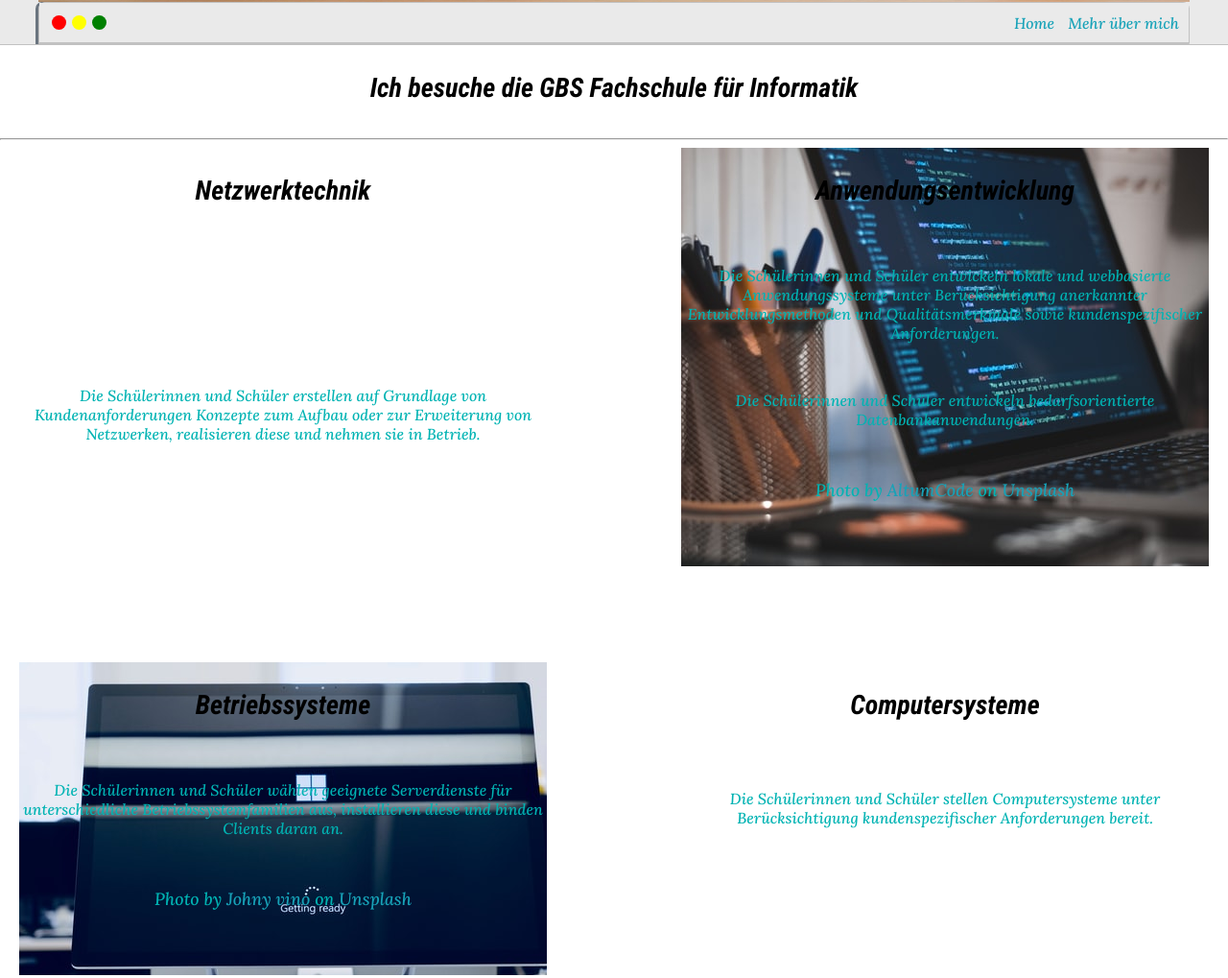
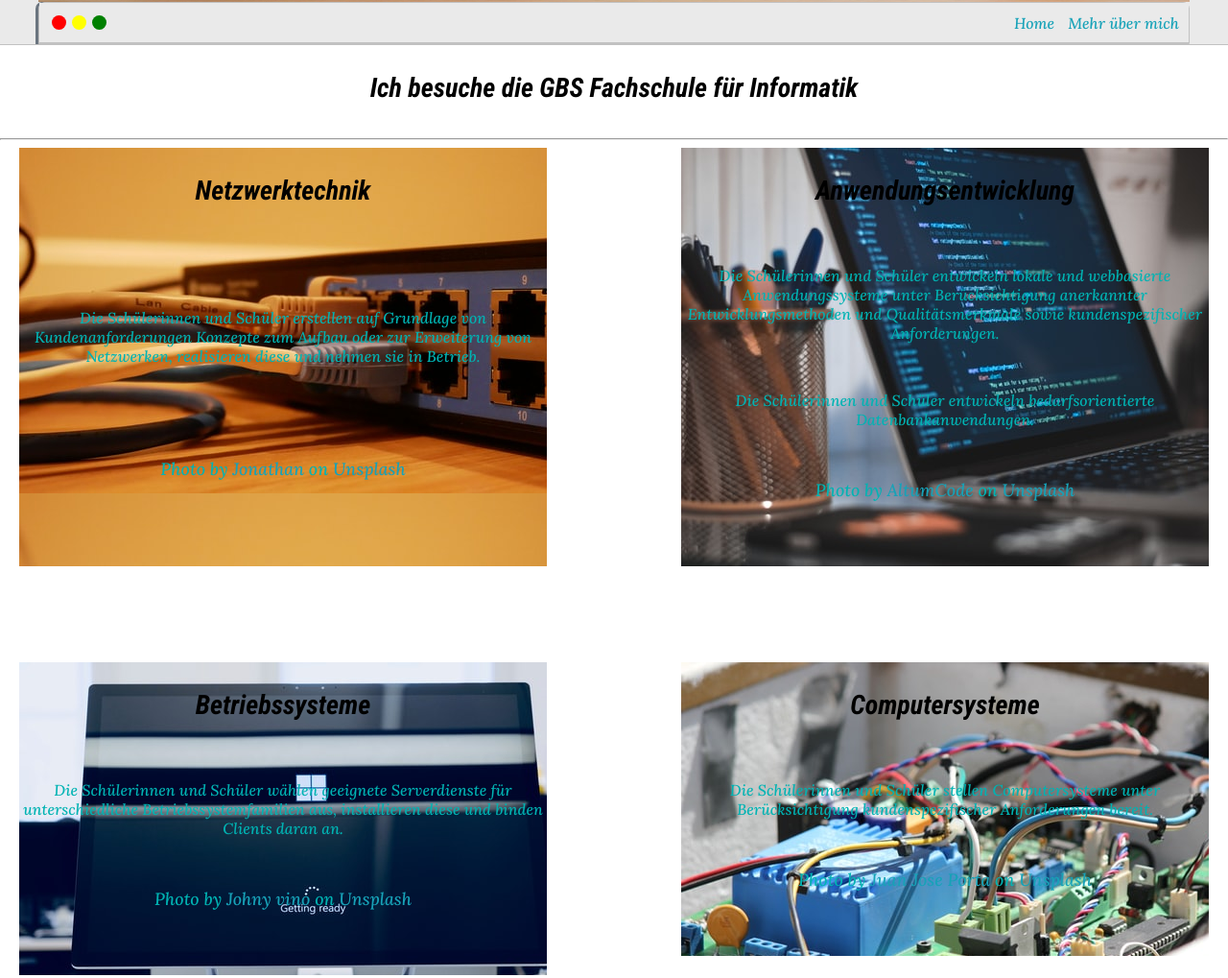
Before and after one commit to itsyaboiKvN/WebsiteAEN2, a plain HTML site: page schule.html in a window 1280 px wide. Shown: the part 158-1177 px from the top of the page at 96% size. Drawn offline with Linux system fonts and the light colour scheme.

Commit message:
Habe die letzen Hintergrundbilder hinzugefügt.

```diff
--- a/schule.html
+++ b/schule.html
@@ -42,9 +42,9 @@
                     <div class="Fach1">
                        <h3>Netzwerktechnik</h3>
                         <br>
-                       <p>Die Schülerinnen und Schüler erstellen auf Grundlage von Kundenanforderungen Konzepte zum Aufbau oder zur Erweiterung von Netzwerken, realisieren diese und nehmen sie in Betrieb.
-
-                        </p>
+                       <p>Die Schülerinnen und Schüler erstellen auf Grundlage von Kundenanforderungen Konzepte zum Aufbau oder zur Erweiterung von Netzwerken, realisieren diese und nehmen sie in Betrieb.</p>
+                       <br>
+                       <p id="shoutout"><span>Photo by <a href="https://unsplash.com/@isodme?utm_source=unsplash&amp;utm_medium=referral&amp;utm_content=creditCopyText">Jonathan</a> on <a href="https://unsplash.com/s/photos/router?utm_source=unsplash&amp;utm_medium=referral&amp;utm_content=creditCopyText">Unsplash</a></span></p>
                     </div>
 
                     <div class="Fach2">
@@ -77,7 +77,7 @@
                        <p>Die Schülerinnen und Schüler stellen Computersysteme unter Berücksichtigung kundenspezifischer Anforderungen bereit.
                     </p>
                     <br>
-                    <p id="shoutout"></p>
+                    <p id="shoutout"><span>Photo by <a href="https://unsplash.com/@juanjoporta?utm_source=unsplash&amp;utm_medium=referral&amp;utm_content=creditCopyText">Juan Jose Porta</a> on <a href="https://unsplash.com/?utm_source=unsplash&amp;utm_medium=referral&amp;utm_content=creditCopyText">Unsplash</a></span></p>
                     </div>
 
                   </div>
--- a/style.css
+++ b/style.css
@@ -8,7 +8,8 @@
     --secondaryText:#00b3b3;
 
     --themeDotBorder:#24292e;
-    --PreviewBG:rgb(251, 249, 243, 0.8)
+    --PreviewBG:rgb(251, 249, 243, 0.8);
+
 }
 
 html, body{
@@ -226,11 +227,11 @@ h6{ font-size: 14px;}
   .Fach1 {
     display: grid;
     grid-area: Fach1;
-
+    color: var(--PictureColor);
     margin-left: 20px;
     margin-right: 20px;
     padding-bottom: 50px;
-
+    background-image: url(jonathan-SwVkmowt7qA-unsplash.jpg);
     justify-content: center;
     text-align: center;
 }
@@ -264,7 +265,7 @@ h6{ font-size: 14px;}
     margin-right: 20px;
     margin-bottom: 20px;
     padding-bottom: 50px;
-
+    background-image: url(juan-jose-porta-aYZ1aBGdeDo-unsplash.jpg);
     justify-content: center;
     text-align: center;
 }
```
Also changed, not shown: jonathan-SwVkmowt7qA-unsplash.jpg (added), juan-jose-porta-aYZ1aBGdeDo-unsplash.jpg (added).
